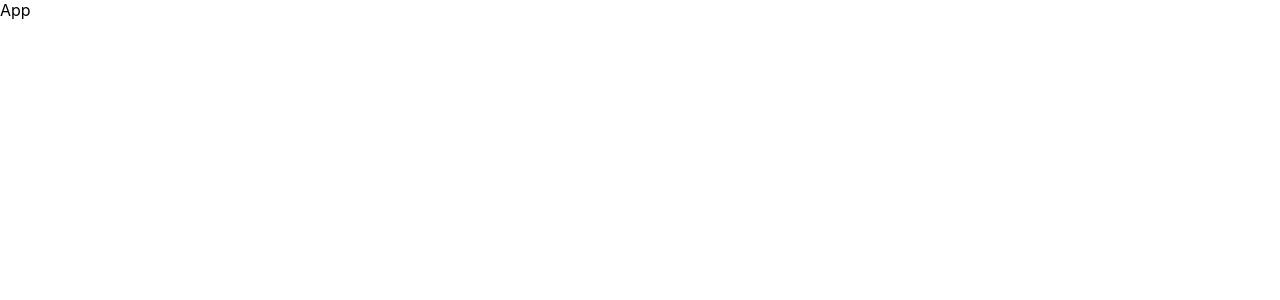
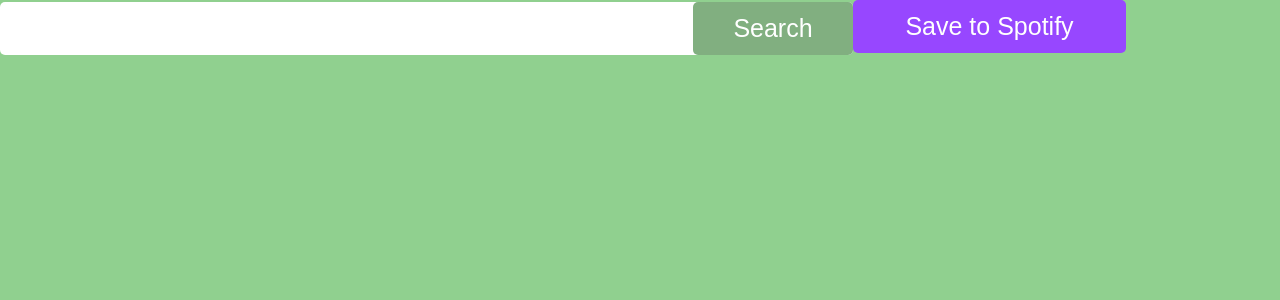
Before and after one commit to Osttan/Jammming, a React (Create React App) app: page / in a window 1280 px wide. Shown: the top 300 px of the page. Built offline with nearby package versions, Linux system fonts and the light colour scheme.

Commit message:
Buttons and Search Bar styles done

```diff
--- a/src/App.css
+++ b/src/App.css
@@ -1,38 +1,8 @@
-.App {
-  text-align: center;
+* {
+  box-sizing: border-box;
 }
 
-.App-logo {
-  height: 40vmin;
-  pointer-events: none;
+#main {
+  background-color: #90d08f;
+  height: 100vh;
 }
-
-@media (prefers-reduced-motion: no-preference) {
-  .App-logo {
-    animation: App-logo-spin infinite 20s linear;
-  }
-}
-
-.App-header {
-  background-color: #282c34;
-  min-height: 100vh;
-  display: flex;
-  flex-direction: column;
-  align-items: center;
-  justify-content: center;
-  font-size: calc(10px + 2vmin);
-  color: white;
-}
-
-.App-link {
-  color: #61dafb;
-}
-
-@keyframes App-logo-spin {
-  from {
-    transform: rotate(0deg);
-  }
-  to {
-    transform: rotate(360deg);
-  }
-}
--- a/src/App.js
+++ b/src/App.js
@@ -1,7 +1,14 @@
 import "./App.css";
+import SearchBar from "./components/SearchBar/SearchBar";
+import Button from "./components/Button/Button";
 
 function App() {
-  return <div>App</div>;
+  return (
+    <div id="main">
+      <SearchBar />
+      <Button colorType="save" text="Save to Spotify" />
+    </div>
+  );
 }
 
 export default App;
--- /dev/null
+++ b/src/components/Button/Button.jsx
@@ -0,0 +1,7 @@
+import styles from "./Button.module.css";
+
+function Button({ colorType, text }) {
+  return <button className={styles[colorType]}>{text}</button>;
+}
+
+export default Button;
--- /dev/null
+++ b/src/components/Button/Button.module.css
@@ -0,0 +1,21 @@
+button {
+  align-items: center;
+  padding: 9px 14px;
+  height: 53px;
+  flex-shrink: 0;
+  border: none;
+  border-radius: 5px;
+  font-size: 25px;
+  color: #fff;
+  cursor: pointer;
+}
+
+.search {
+  background: #73a672e5;
+  width: 160px;
+}
+
+.save {
+  width: 273px;
+  background: #9747ff;
+}
--- a/src/components/SearchBar/SearchBar.jsx
+++ b/src/components/SearchBar/SearchBar.jsx
@@ -1,8 +1,13 @@
-import React from "react";
-import styles from "../styles/SearchBar.module.css";
+import styles from "./SearchBar.module.css";
+import Button from "../Button/Button";
 
 function SearchBar() {
-  return <div>SearchBar</div>;
+  return (
+    <div className={styles.searchInput}>
+      <input type="text"></input>
+      <Button colorType="search" text="Search" />
+    </div>
+  );
 }
 
 export default SearchBar;
--- a/src/components/SearchBar/SearchBar.module.css
+++ b/src/components/SearchBar/SearchBar.module.css
@@ -0,0 +1,24 @@
+input {
+  background: #fff;
+  width: 853px;
+  height: 53px;
+  padding: 10px;
+  border: 0;
+  border-radius: 5px;
+  font-size: 1.3rem;
+}
+
+input:focus {
+  outline: none;
+}
+
+.searchInput {
+  position: relative;
+  display: inline-block;
+}
+
+.searchInput button {
+  position: absolute;
+  right: 0px;
+  top: 0px;
+}
```
